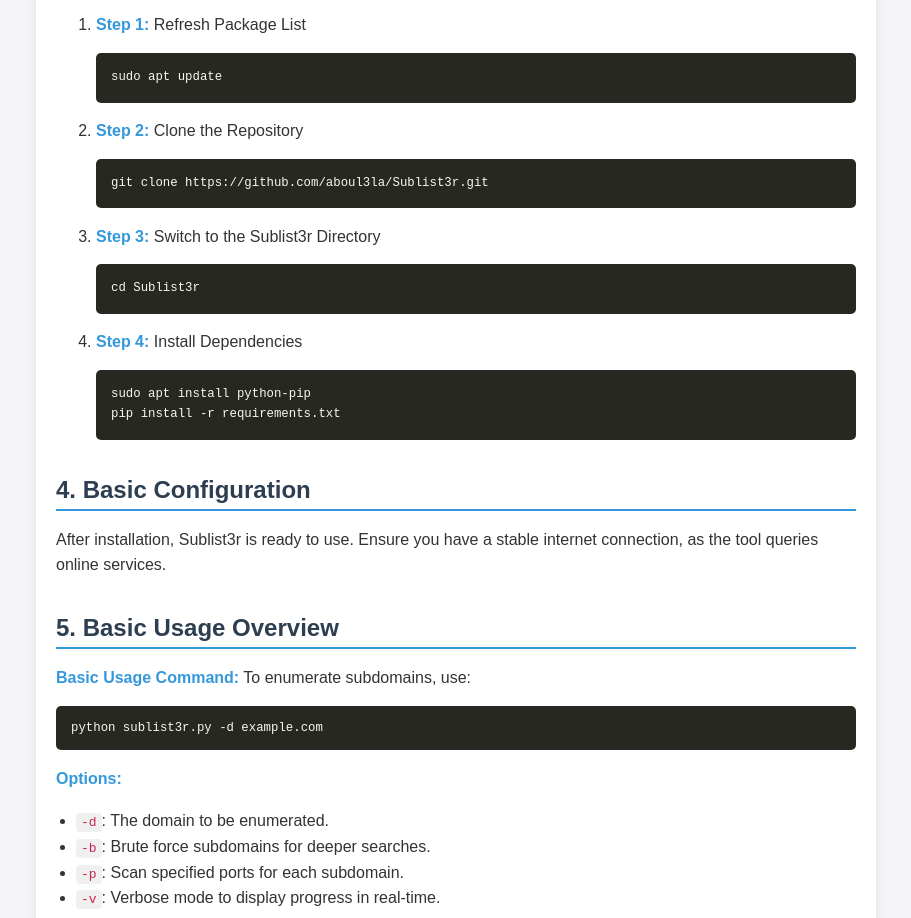
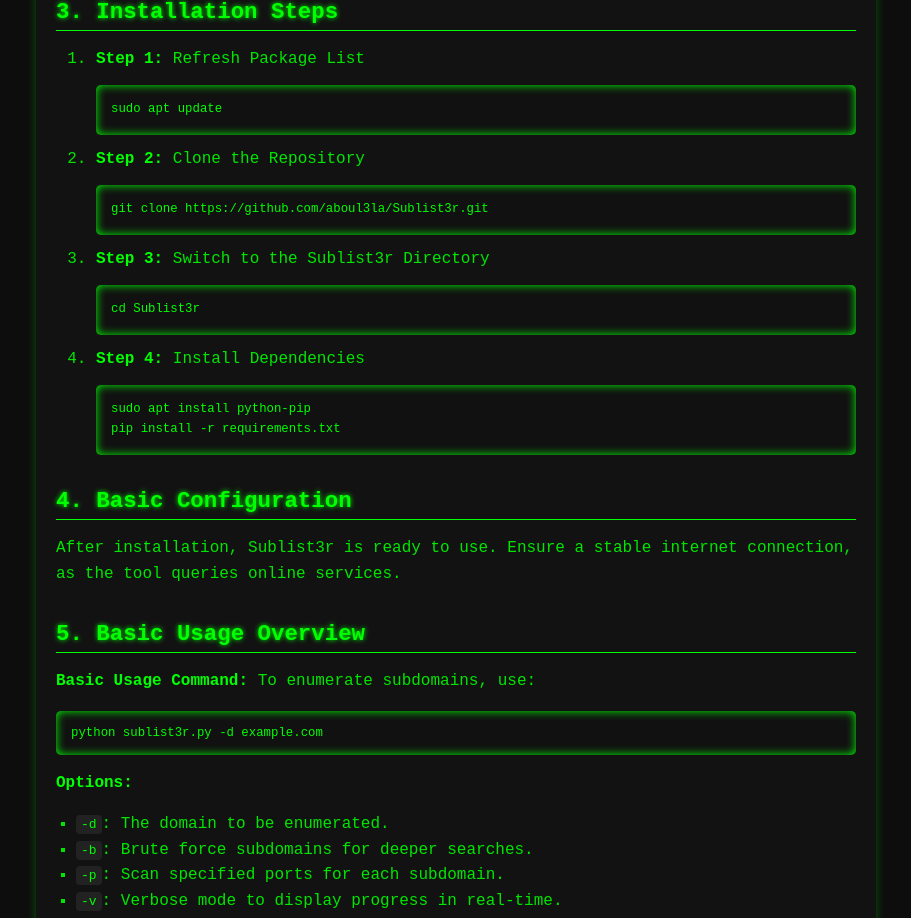
Before and after one commit to 1alikadri/walkthroughs, a plain HTML site: page index.html in a window 1280 px wide. Shown: the part 584-1502 px from the top of the page, without its empty margins (184-1095 px from the left). Drawn offline with Linux system fonts and the light colour scheme.

Commit message:
Update index.html

```diff
--- a/index.html
+++ b/index.html
@@ -5,10 +5,11 @@
     <meta name="viewport" content="width=device-width, initial-scale=1.0">
     <title>Sublist3r Walkthrough</title>
     <style>
+        /* General styling */
         body {
-            font-family: Arial, sans-serif;
-            background-color: #f4f4f9;
-            color: #333;
+            font-family: 'Courier New', Courier, monospace;
+            background-color: #0d0d0d;
+            color: #00ff00;
             margin: 0;
             padding: 0;
         }
@@ -16,52 +17,65 @@
             max-width: 800px;
             margin: 20px auto;
             padding: 20px;
-            background-color: #ffffff;
-            box-shadow: 0 4px 8px rgba(0, 0, 0, 0.1);
+            background-color: #121212;
+            box-shadow: 0 4px 10px rgba(0, 255, 0, 0.3);
             border-radius: 8px;
         }
+        /* Title and headings */
         h1, h2 {
-            color: #2c3e50;
+            color: #00ff00;
         }
         h1 {
             text-align: center;
             font-size: 2em;
             margin-bottom: 0.5em;
+            text-shadow: 0 0 5px #00ff00;
         }
         h2 {
-            font-size: 1.5em;
+            font-size: 1.4em;
             margin-top: 1.5em;
             margin-bottom: 0.5em;
-            border-bottom: 2px solid #3498db;
+            border-bottom: 1px solid #00ff00;
             padding-bottom: 5px;
+            text-shadow: 0 0 5px #00ff00;
         }
+        /* Text and list styling */
         p, li {
             line-height: 1.6;
+            color: #00e600;
         }
+        ul {
+            list-style-type: square;
+            padding-left: 20px;
+        }
+        .highlight {
+            color: #00ff00;
+            font-weight: bold;
+        }
+        /* Code and command blocks */
         code {
-            background-color: #f0f0f0;
-            color: #c7254e;
+            background-color: #222;
+            color: #00ff00;
             padding: 2px 5px;
             border-radius: 4px;
         }
         pre {
-            background-color: #272822;
-            color: #f8f8f2;
+            background-color: #111;
+            color: #00ff00;
             padding: 15px;
             border-radius: 5px;
             overflow: auto;
-        }
-        .code-block {
-            margin: 1em 0;
+            box-shadow: inset 0 0 10px #00ff00;
             font-size: 0.95em;
         }
-        ul {
-            list-style-type: disc;
-            padding-left: 20px;
+        /* Links styling */
+        a {
+            color: #00ff00;
+            text-decoration: none;
+            font-weight: bold;
         }
-        .highlight {
-            color: #3498db;
-            font-weight: bold;
+        a:hover {
+            text-decoration: underline;
         }
     </style>
 </head>
@@ -70,12 +84,12 @@
         <h1>Sublist3r Walkthrough</h1>
 
         <h2>1. Introduction to Sublist3r</h2>
-        <p><span class="highlight">Description:</span> Sublist3r is a Python-based tool designed to enumerate subdomains of websites by leveraging major search engines like Google, Bing, and Yahoo. It helps penetration testers or security researchers during the reconnaissance stage by revealing subdomains, often identifying hidden or less secure web applications.</p>
-        <p><span class="highlight">Use Cases:</span> Sublist3r is typically used in the reconnaissance phase of a penetration test to map out the subdomains of a target.</p>
+        <p><span class="highlight">Description:</span> Sublist3r is a Python-based tool designed to enumerate subdomains by leveraging major search engines like Google, Bing, and Yahoo. It assists penetration testers or security researchers during the reconnaissance stage by revealing subdomains, often identifying hidden or less secure web applications.</p>
+        <p><span class="highlight">Use Cases:</span> Typically used in the reconnaissance phase of a penetration test to map out the subdomains of a target.</p>
 
         <h2>2. Prerequisites</h2>
-        <p><span class="highlight">System Requirements:</span> Sublist3r is a lightweight tool that only requires basic system resources.</p>
-        <p><span class="highlight">Dependencies:</span> Requires Python 2.7 and additional Python libraries. Kali Linux usually has Python installed, but certain libraries may need to be installed.</p>
+        <p><span class="highlight">System Requirements:</span> Sublist3r is a lightweight tool and only requires basic system resources.</p>
+        <p><span class="highlight">Dependencies:</span> Requires Python 2.7 and additional Python libraries. Kali Linux usually has Python installed, but certain libraries may need to be added.</p>
 
         <h2>3. Installation Steps</h2>
         <ol>
@@ -95,7 +109,7 @@
         </ol>
 
         <h2>4. Basic Configuration</h2>
-        <p>After installation, Sublist3r is ready to use. Ensure you have a stable internet connection, as the tool queries online services.</p>
+        <p>After installation, Sublist3r is ready to use. Ensure a stable internet connection, as the tool queries online services.</p>
 
         <h2>5. Basic Usage Overview</h2>
         <p><span class="highlight">Basic Usage Command:</span> To enumerate subdomains, use:</p>
@@ -125,7 +139,7 @@
         <p><span class="highlight">Scenario:</span> Reconning the domain <code>example.com</code> to enumerate its subdomains and check for open HTTP/HTTPS ports.</p>
         <p><span class="highlight">Command:</span></p>
         <div class="code-block"><pre>python sublist3r.py -d example.com -b -p 80,443 -v > example_subdomains.txt</pre></div>
-        <p>This command will enumerate subdomains for <code>example.com</code>, brute-force for additional subdomains, scan ports 80 and 443, and save results to <code>example_subdomains.txt</code>.</p>
+        <p>This command will enumerate subdomains for <code>example.com</code>, brute-force additional subdomains, scan ports 80 and 443, and save results to <code>example_subdomains.txt</code>.</p>
     </div>
 </body>
 </html>
```
